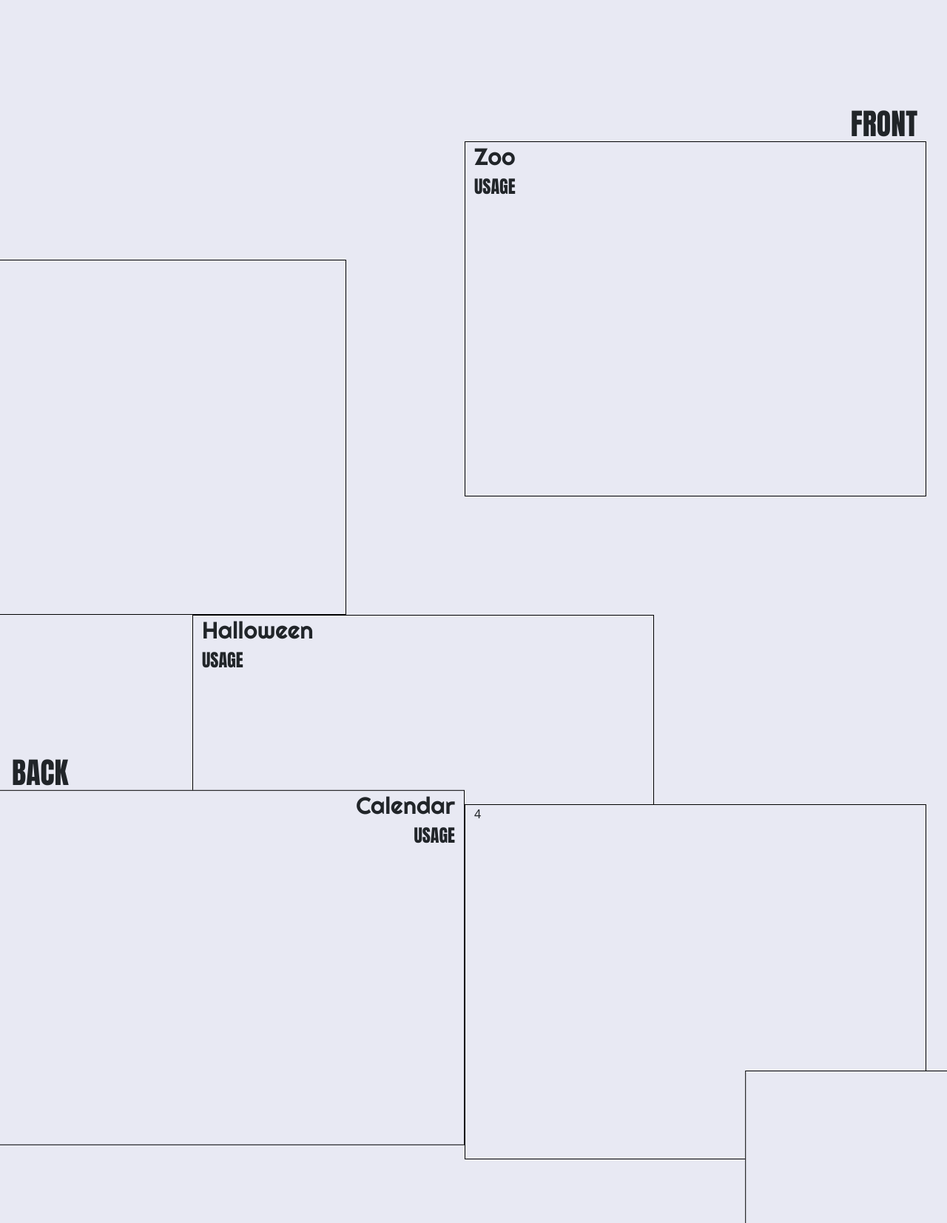
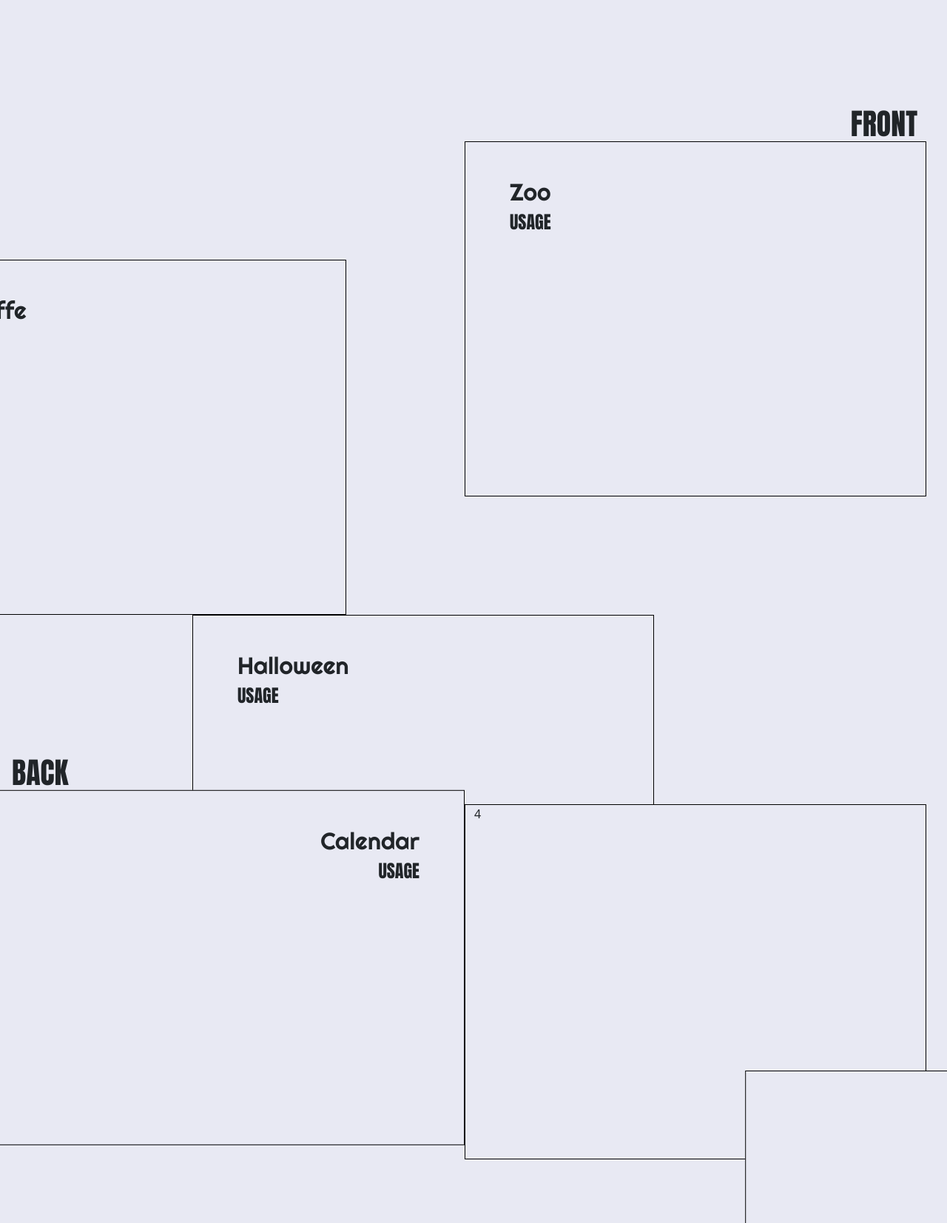
Before and after one commit to HannaWang003/220-fileZila-index, a PHP site: page / in a window 1280 px wide. Shown: the part 609-2262 px from the top of the page at 74% size. Run offline with PHP 8.4, Linux system fonts and the light colour scheme.

Commit message:
新增padding

```diff
--- a/index.php
+++ b/index.php
@@ -84,21 +84,22 @@ body {
             <span class="fsType fs-1 text-end" data-scroll data-scroll-speed=-2>FRONT</span>
             <span class="fsType fs-1 text-end" data-scroll data-scroll-speed=2>END</span>
             <div class="col-12 col-sm-6 box" data-scroll data-scroll-direction="horizontal" data-scroll-speed=-2>
-                <div class="col-6">
+                <div class="col-6 p-5">
                     <h2 class="fsType01">CB Coffe</h2>
                     <h4 class="fsType">USAGE</h4>
                 </div>
-                <div class="col-6"></div>
+                <div class="col-6">
+                </div>
             </div>
             <div class="col-12 col-sm-6 box" data-scroll data-scroll-direction="vertical" data-scroll-speed=-2>
-                <div class="col-6">
+                <div class="col-6 p-5">
                     <h2 class="fsType01">Zoo</h2>
                     <h4 class="fsType">USAGE</h4>
                 </div>
                 <div class="col-6"></div>
             </div>
             <div class="col-12 col-sm-6 box" data-scroll data-scroll-direction="horizontal" data-scroll-speed=2>
-                <div class="col-6">
+                <div class="col-6 p-5">
                     <h2 class="fsType01">Halloween</h2>
                     <h4 class="fsType">USAGE</h4>
                 </div>
@@ -115,14 +116,14 @@ body {
             <span class="fsType fs-1 mx-3" data-scroll data-scroll-speed=2>END</span>
             <div class="col-12 col-sm-6 box d-flex" data-scroll data-scroll-direction="vertical" data-scroll-speed=-2>
                 <div class="col-6"></div>
-                <div class="col-6">
+                <div class="col-6 p-5">
                     <h2 class="fsType01 text-end">Calendar</h2>
                     <h4 class="fsType text-end">USAGE</h4>
                 </div>
             </div>
             <div class="col-12 col-sm-6 box d-flex" data-scroll data-scroll-direction="horizontal" data-scroll-speed=2>
                 <div class="col-6"></div>
-                <div class="col-6">
+                <div class="col-6 p-5">
                     <h2 class="fsType01 text-end">WuBai</h2>
                     <h4 class="fsType text-end">USAGE</h4>
                 </div>
```
Also changed, not shown: img/work/CB-coffe.png.
